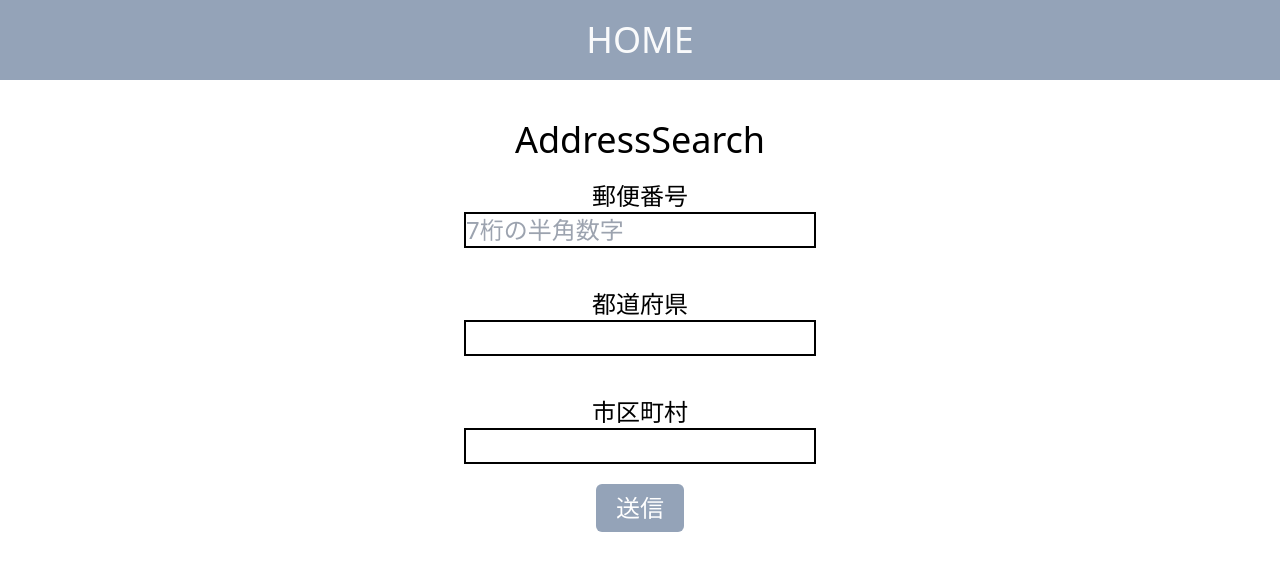
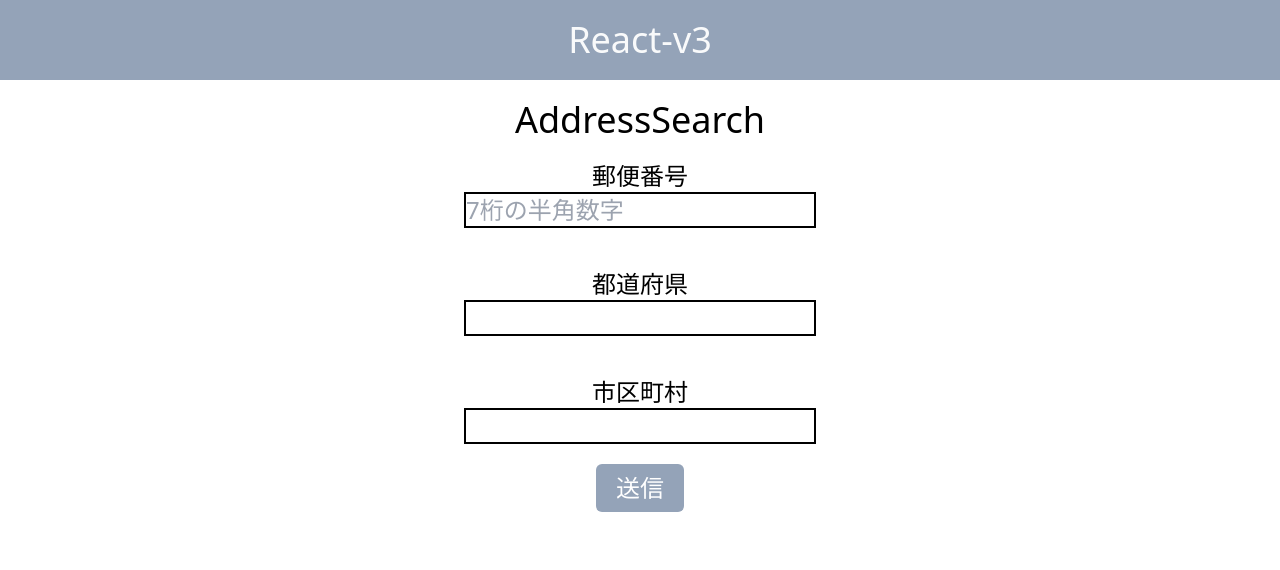
Before and after one commit to pj100-team/react-v3, a React (Create React App) app: page /AddressSearch in a window 1280 px wide. Shown: the top 570 px of the page. Built offline with nearby package versions, Linux system fonts and the light colour scheme.

Commit message:
UI部分の修正

```diff
--- a/src/App.tsx
+++ b/src/App.tsx
@@ -4,41 +4,52 @@ import Button from "./components/Button";
 import AddressSearch from "./route/practice4";
 import { Routes, Route } from "react-router-dom";
 import ToDoList from "./route/practice5";
-import { useNavigate } from 'react-router-dom';
+import Header from "./route/Header";
 
 const Styleddiv = styled.div`
   display: flex;
   flex-direction: column;
-  margin: 20px;
   justify-content: center;
-`;
-const Container = styled.div`
-  display: flex;
-  justify-content: center;
-  align-items: center;
 `;
 
 function App() {
-  const navigate = useNavigate();
   return (
     <>
-      <header className="bg-[#94A3B8] text-center p-[20px] text-4xl text-[#F9FAFB]">
-        HOME
-      </header>
-      <Container />
+      {/*トップページ */}
+      <Routes>
+        <Route path="" element={<Header head="HOME" />} />
+      </Routes>
+
       <Styleddiv>
         <Routes>
-          <Route path="" element={<Button href="/AddressSearch"text="AddressSearch" />} />
+          <Route
+            path=""
+            element={<Button href="/AddressSearch" text="AddressSearch" />}
+          />
         </Routes>
         <Routes>
-          <Route path="" element={<Button href="/TodoList" text="ToDoList" />} />
-        </Routes>
-        <Routes>
-          <Route path="/AddressSearch" element={<AddressSearch />} />
-          <Route path="/TodoList" element={<ToDoList />} />
+          <Route
+            path=""
+            element={<Button href="/TodoList" text="ToDoList" />}
+          />
         </Routes>
       </Styleddiv>
-      <Container />
+
+      {/* アドレス検索ページ */}
+      <Routes>
+        <Route path="/AddressSearch" element={<Header head="React-v3" />} />
+      </Routes>
+      <Routes>
+        <Route path="/AddressSearch" element={<AddressSearch />} />
+      </Routes>
+
+      {/* ToDoリストページ */}
+      <Routes>
+        <Route path="/TodoList" element={<Header head="React-v3" />} />
+      </Routes>
+      <Routes>
+        <Route path="/TodoList" element={<ToDoList />} />
+      </Routes>
     </>
   );
 }
--- /dev/null
+++ b/src/route/Header.tsx
@@ -0,0 +1,12 @@
+interface Props{
+    head: string;
+}
+const Header = ({head}:Props) => {
+    return(
+
+<header className="bg-[#94A3B8] text-center p-[20px] text-4xl text-[#F9FAFB] w-full">
+{head}
+</header>
+    )
+}
+export default Header;
--- a/src/route/practice4.tsx
+++ b/src/route/practice4.tsx
@@ -13,7 +13,15 @@ type Inputs = {
 };
 
 const AddressSearch = () => {
-  const {getAddress, prefecture, city, isAd, setPrefecture, setIsAd, setCity } = useAddressSearch();
+  const {
+    getAddress,
+    prefecture,
+    city,
+    isAd,
+    setPrefecture,
+    setIsAd,
+    setCity,
+  } = useAddressSearch();
   const {
     register,
     handleSubmit,
@@ -41,7 +49,11 @@ const AddressSearch = () => {
           setCity={setCity}
           getAddress={getAddress}
         />
-        <PrefectureForm prefecture={prefecture} register={register} errors={errors}/>
+        <PrefectureForm
+          prefecture={prefecture}
+          register={register}
+          errors={errors}
+        />
         <CityTownVillageForm city={city} register={register} errors={errors} />
         <SubmitButton PostCode={PostCode} />
 
```
